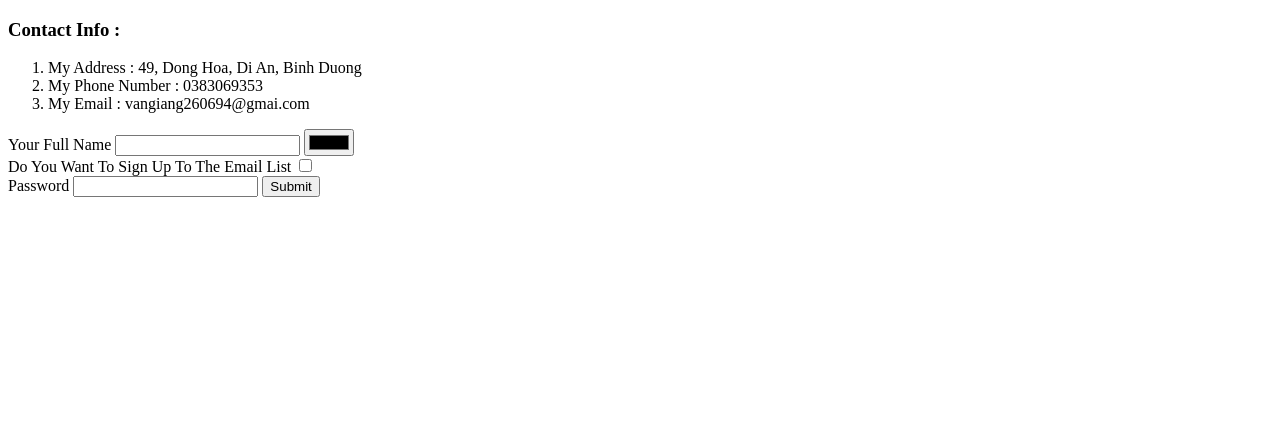
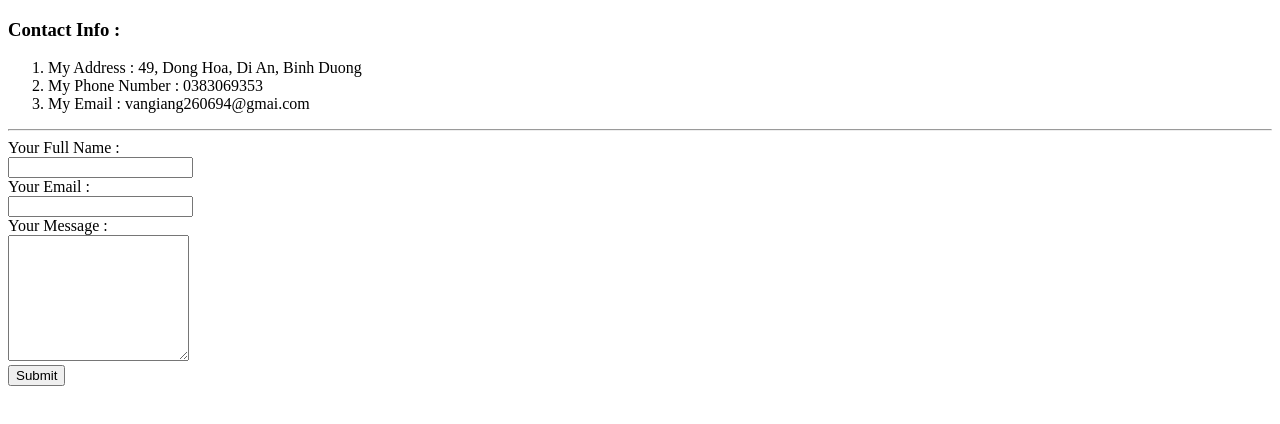
Before and after one commit to Van-Giang-Pro/Web-Development, a plain HTML site: page HTML - Personal Site/contact.html in a window 1280 px wide. Drawn offline with Linux system fonts and the light colour scheme.

Commit message:
Practice On Form

```diff
--- a/HTML - Personal Site/contact.html
+++ b/HTML - Personal Site/contact.html
@@ -13,18 +13,16 @@
     <li>My Phone Number : 0383069353</li>
     <li>My Email : vangiang260694@gmai.com</li>
   </ol>
-
-  <form class="" action="index.html" method="post">
-    <label>Your Full Name</label>
-    <input type="text" name="" value="">
-    <input type="color" name="" value=""><br>
-    <label>Do You Want To Sign Up To The Email List</label>
-    <input type="checkbox" name="" value=""><br>
-    <label>Password</label>
-    <input type="password" name="" value="">
-    <input type="submit" value="Submit">
+  <hr>
+  <form class="" action="mailto:vangiang.nguyen1@firstsolar.com" method="post" enctype="text/plain">
+    <label>Your Full Name : </label><br>
+    <input type="text" name="Your Name" value=""><br>
+    <label>Your Email : </label><br>
+    <input type="email" name="Your Email" value=""><br>
+    <label>Your Message : </label><br>
+    <textarea name="Your Message Is" rows="8" cols="20"></textarea><br>
+    <input type="submit" name="" value="Submit">
   </form>
-
 </body>
 
 </html>
```
